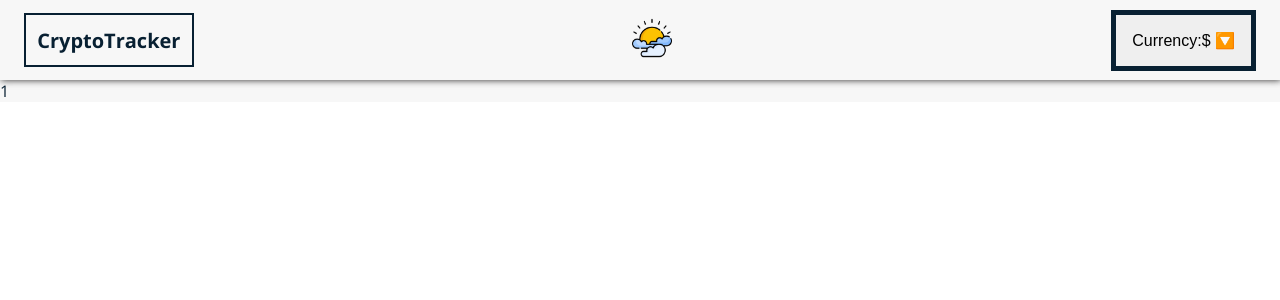
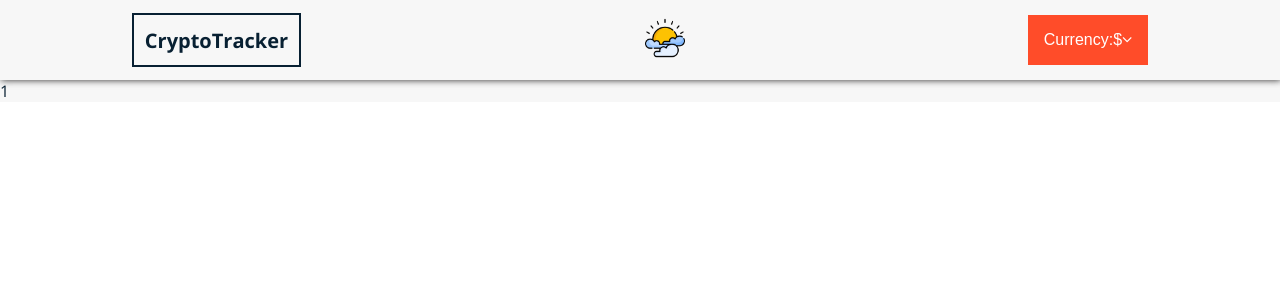
Before and after one commit to chandan2911/trade-tracker, a React (Create React App) app in the folder client/: page /1 in a window 1280 px wide. Shown: the top 300 px of the page. Built offline with nearby package versions, Linux system fonts and the light colour scheme.

Commit message:
dropdown making

```diff
--- a/client/public/index.html
+++ b/client/public/index.html
@@ -4,6 +4,10 @@
     <meta charset="utf-8" />
     <meta name="viewport" content="width=device-width, initial-scale=1" />
     <meta name="theme-color" content="#000000" />
+    <link
+      rel="stylesheet"
+      href="https://cdnjs.cloudflare.com/ajax/libs/font-awesome/4.7.0/css/font-awesome.min.css"
+    />
     <meta
       name="description"
       content="Web site created using create-react-app"
--- a/client/src/Components/DropDown/currency/CurrencyDropDown.css
+++ b/client/src/Components/DropDown/currency/CurrencyDropDown.css
@@ -1,15 +1,29 @@
-.CurrencyDropdown {
+.dropdown-content {
+  position: absolute;
+  flex-direction: column;
+  padding: 10px 20px;
+  width: max-content;
+  display: flex;
+  align-items: center;
   border: 5px solid;
+  margin: 10px;
 }
 .dropbtn {
+  background: var(--dark-primary-color);
+  color: white;
   padding: 16px;
   font-size: 16px;
   border: none;
+  display: flex;
+  justify-content: space-around;
   cursor: pointer;
 }
-.dropbtn:hover {
-  background-color: #dcfddd;
+.dropdown-item {
+  list-style: none;
+  margin-bottom: 5px;
+
 }
-.dropdown-content {
-  display: none;
+.dropdown-item:hover {
+  background: var(--dark-primary-color);
+  color: white;
 }
--- a/client/src/Components/DropDown/currency/CurrencyDropDown.jsx
+++ b/client/src/Components/DropDown/currency/CurrencyDropDown.jsx
@@ -1,4 +1,4 @@
-import React from "react";
+import React, { useState } from "react";
 import { useDispatch, useSelector } from "react-redux";
 import { currencyArr } from "../../../ExpectedValue";
 import { setCurrency } from "../../../redux/currencySlice";
@@ -7,26 +7,40 @@ import "./CurrencyDropDown.css";
 const CurrencyDropdown = () => {
   const dispatch = useDispatch();
   const { sign } = useSelector((state) => state.currency);
-
+  const [toggle, setToggle] = useState(false);
   const handleChange = (currency) => {
     dispatch(setCurrency(currency));
   };
   return (
     <div className="CurrencyDropdown">
-      <button className="dropbtn">Currency:{sign} 🔽 </button>
-      <div className="dropdown-content">
+      <button
+        onClick={() => {
+          setToggle(!toggle);
+        }}
+        className="dropbtn"
+      >
+        <span>Currency:{sign}</span>
+
+        <i class="fa fa-angle-down"></i>
+      </button>
+
+      {toggle && (
+        <ul className="dropdown-content">
           {currencyArr.map((currency) => (
-          <div
+            <li
               key={currency.uuid}
               value={currency.name}
               onClick={() => {
                 handleChange(currency);
+                setToggle(!toggle);
               }}
+              className="dropdown-item"
             >
               {currency.name}
-          </div  >
+            </li>
           ))}
-      </div>
+        </ul>
+      )}
     </div>
   );
 };
--- a/client/src/Components/Navbar/Navbar.css
+++ b/client/src/Components/Navbar/Navbar.css
@@ -1,20 +1,21 @@
-.navbar{
+.navbar {
   height: 10vh;
   display: flex;
-    padding-inline: 1.5rem;
-    justify-content: space-between;
+
+  justify-content: space-around;
   gap: 5rem;
   align-items: center;
   box-shadow: 1px 0px 7px rgb(41, 40, 40);
+  position: relative;
 }
-.logo{
+.logo {
   font-size: 20px;
   font-weight: 700;
   border: double 2px;
-    padding: .7rem;
+  padding: 0.7rem;
 }
-@media only screen and (max-width: 600px){
-    .logo{
+@media only screen and (max-width: 600px) {
+  .logo {
     font-size: 15px;
     padding-inline: 0.5rem;
   }
```
Lines whose indentation alone changed are shown as unchanged.
